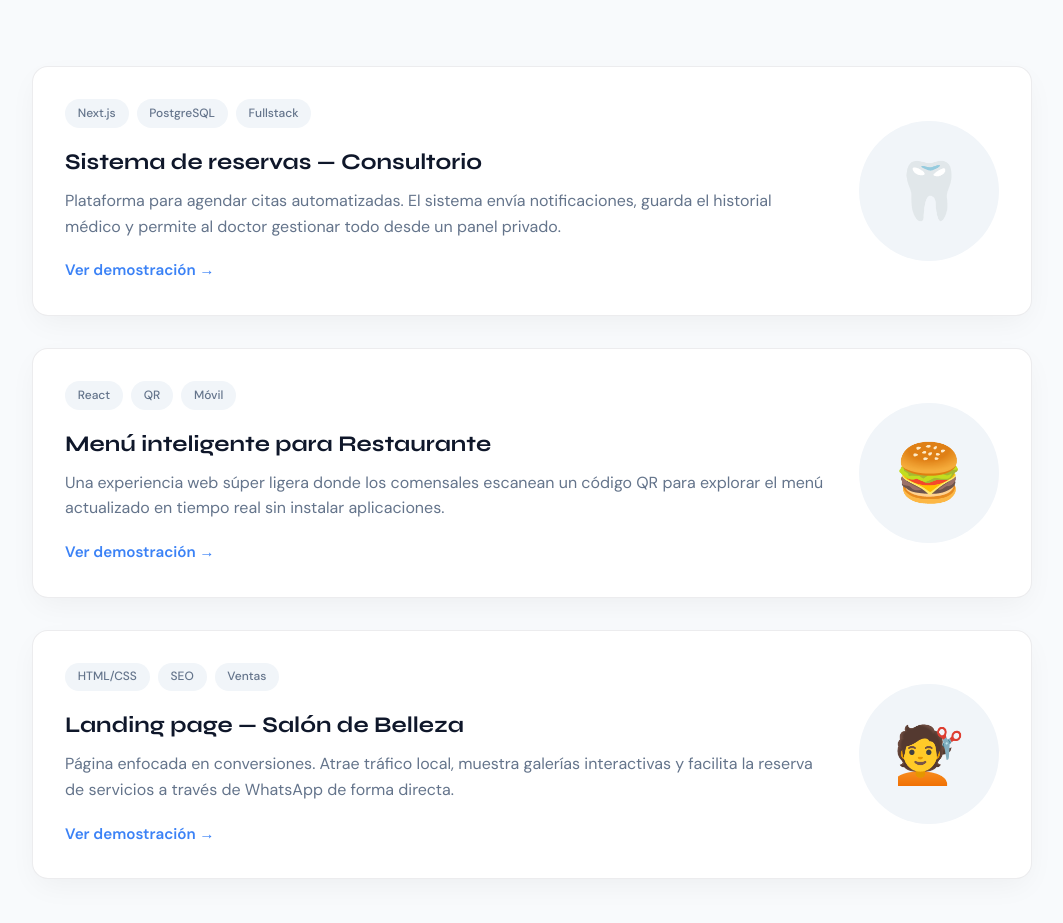
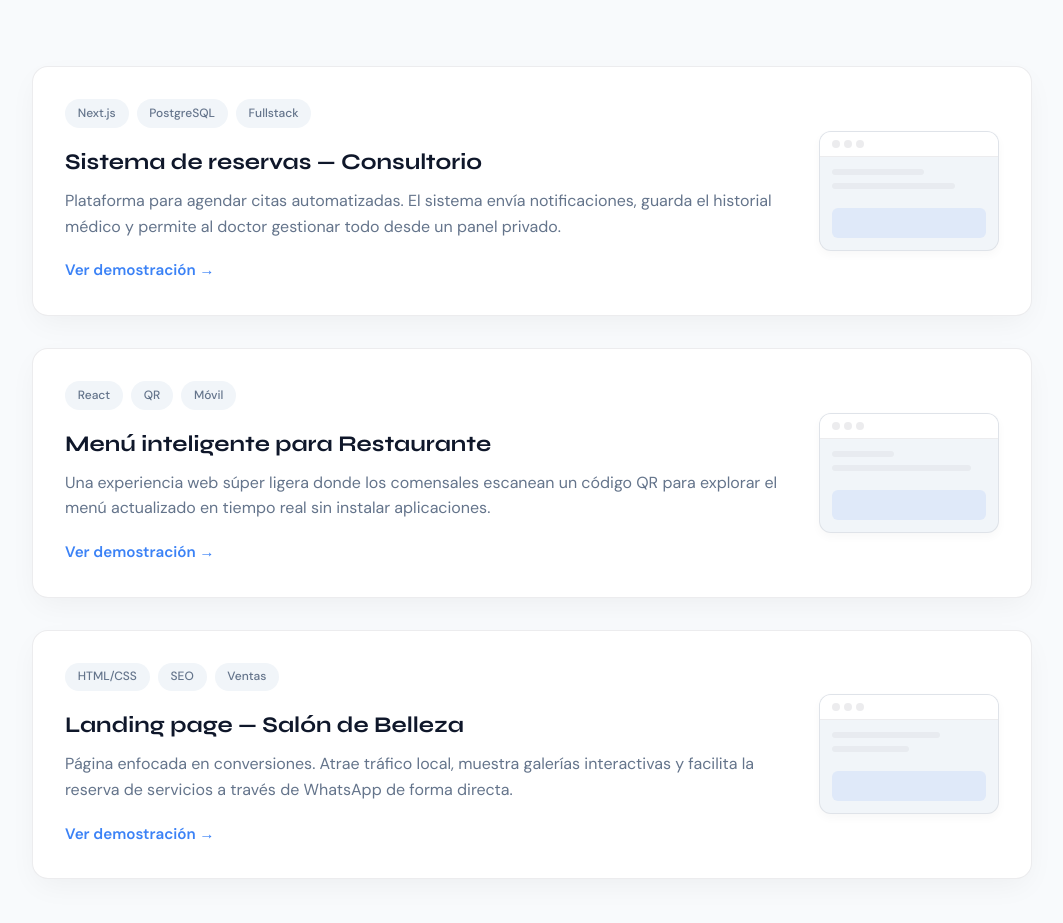
Before and after one commit to Kodra-tech/servicios_kodra, a Next.js app: page / in a window 1280 px wide. Shown: the part 2045-2968 px from the top of the page, without its empty margins (108-1171 px from the left). Built offline with nearby package versions, Linux system fonts and the light colour scheme.

Commit message:
style: replace emojis with abstract UI wireframes

```diff
--- a/src/app/globals.css
+++ b/src/app/globals.css
@@ -113,7 +113,12 @@ section { padding: 6rem 2rem; }
 .proyecto-card p { font-size: 1rem; color: var(--muted); line-height: 1.6; }
 .proyecto-link { display: inline-flex; align-items: center; gap: 0.5rem; color: var(--accent); font-size: 0.95rem; font-weight: 600; text-decoration: none; margin-top: 1.2rem; transition: gap .2s; }
 .proyecto-link:hover { gap: 0.8rem; }
-.proyecto-mockup { width: 140px; height: 140px; background: var(--bg3); border-radius: 50%; display: flex; align-items: center; justify-content: center; font-size: 3.5rem; }
+.proyecto-mockup { width: 180px; height: 120px; background: var(--bg3); border-radius: 12px; border: 1px solid var(--border); display: flex; flex-direction: column; overflow: hidden; box-shadow: 0 4px 10px rgba(0,0,0,0.03); }
+.mockup-header { display: flex; gap: 4px; padding: 8px 12px; border-bottom: 1px solid var(--border); background: var(--bg2); }
+.mockup-dot { width: 8px; height: 8px; border-radius: 50%; background: var(--border); }
+.mockup-body { padding: 12px; display: flex; flex-direction: column; gap: 8px; flex-grow: 1; }
+.mockup-line { height: 6px; border-radius: 4px; background: var(--border); opacity: 0.5; }
+.mockup-box { height: 30px; border-radius: 6px; background: var(--accent-soft); margin-top: auto; }
 
 /* HABILIDADES - Píldoras Amigables */
 .skills { background: var(--bg2); }
--- a/src/app/page.jsx
+++ b/src/app/page.jsx
@@ -147,7 +147,18 @@ export default function Home() {
                 <p>Plataforma para agendar citas automatizadas. El sistema envía notificaciones, guarda el historial médico y permite al doctor gestionar todo desde un panel privado.</p>
                 <a href="#" className="proyecto-link">Ver demostración →</a>
               </div>
-              <div className="proyecto-mockup">🦷</div>
+              <div className="proyecto-mockup">
+                <div className="mockup-header">
+                  <span className="mockup-dot"></span>
+                  <span className="mockup-dot"></span>
+                  <span className="mockup-dot"></span>
+                </div>
+                <div className="mockup-body">
+                  <div className="mockup-line" style={{ width: "60%" }}></div>
+                  <div className="mockup-line" style={{ width: "80%" }}></div>
+                  <div className="mockup-box"></div>
+                </div>
+              </div>
             </div>
 
             <div className="proyecto-card reveal">
@@ -161,7 +172,18 @@ export default function Home() {
                 <p>Una experiencia web súper ligera donde los comensales escanean un código QR para explorar el menú actualizado en tiempo real sin instalar aplicaciones.</p>
                 <a href="#" className="proyecto-link">Ver demostración →</a>
               </div>
-              <div className="proyecto-mockup">🍔</div>
+              <div className="proyecto-mockup">
+                <div className="mockup-header">
+                  <span className="mockup-dot"></span>
+                  <span className="mockup-dot"></span>
+                  <span className="mockup-dot"></span>
+                </div>
+                <div className="mockup-body">
+                  <div className="mockup-line" style={{ width: "40%" }}></div>
+                  <div className="mockup-line" style={{ width: "90%" }}></div>
+                  <div className="mockup-box"></div>
+                </div>
+              </div>
             </div>
 
             <div className="proyecto-card reveal">
@@ -175,7 +197,18 @@ export default function Home() {
                 <p>Página enfocada en conversiones. Atrae tráfico local, muestra galerías interactivas y facilita la reserva de servicios a través de WhatsApp de forma directa.</p>
                 <a href="#" className="proyecto-link">Ver demostración →</a>
               </div>
-              <div className="proyecto-mockup">💇</div>
+              <div className="proyecto-mockup">
+                <div className="mockup-header">
+                  <span className="mockup-dot"></span>
+                  <span className="mockup-dot"></span>
+                  <span className="mockup-dot"></span>
+                </div>
+                <div className="mockup-body">
+                  <div className="mockup-line" style={{ width: "70%" }}></div>
+                  <div className="mockup-line" style={{ width: "50%" }}></div>
+                  <div className="mockup-box"></div>
+                </div>
+              </div>
             </div>
           </div>
         </div>
```
